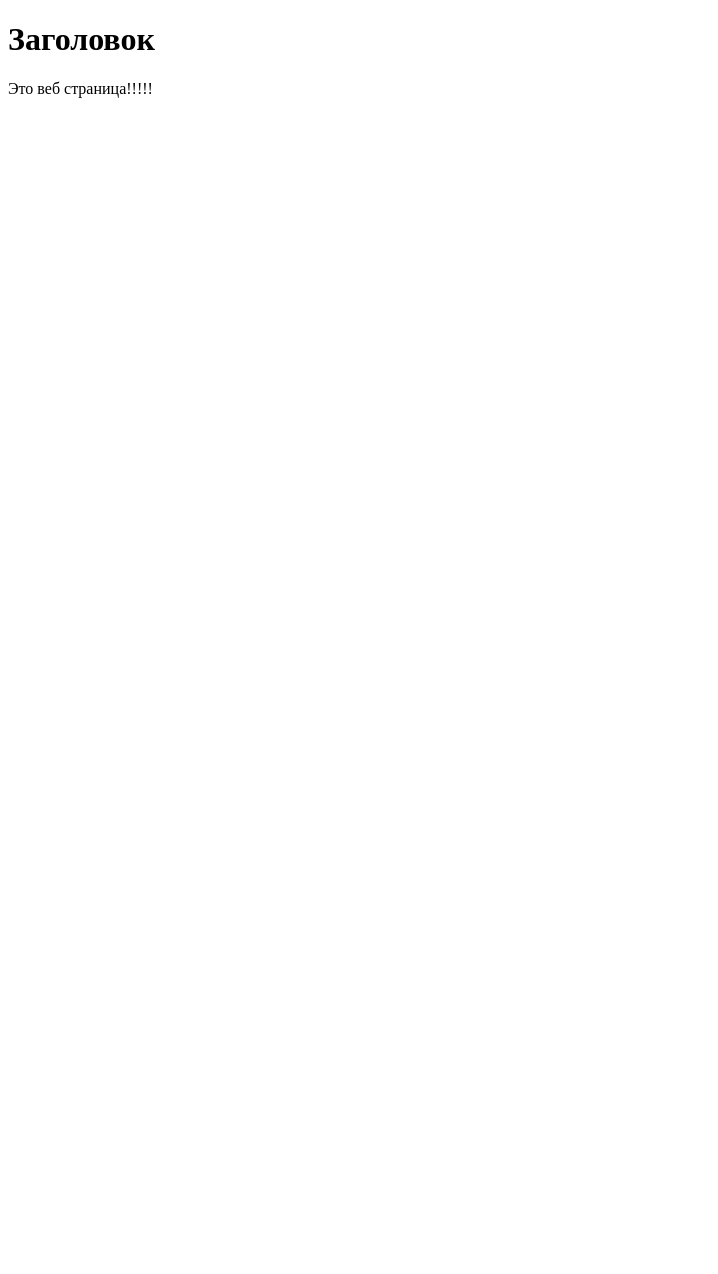
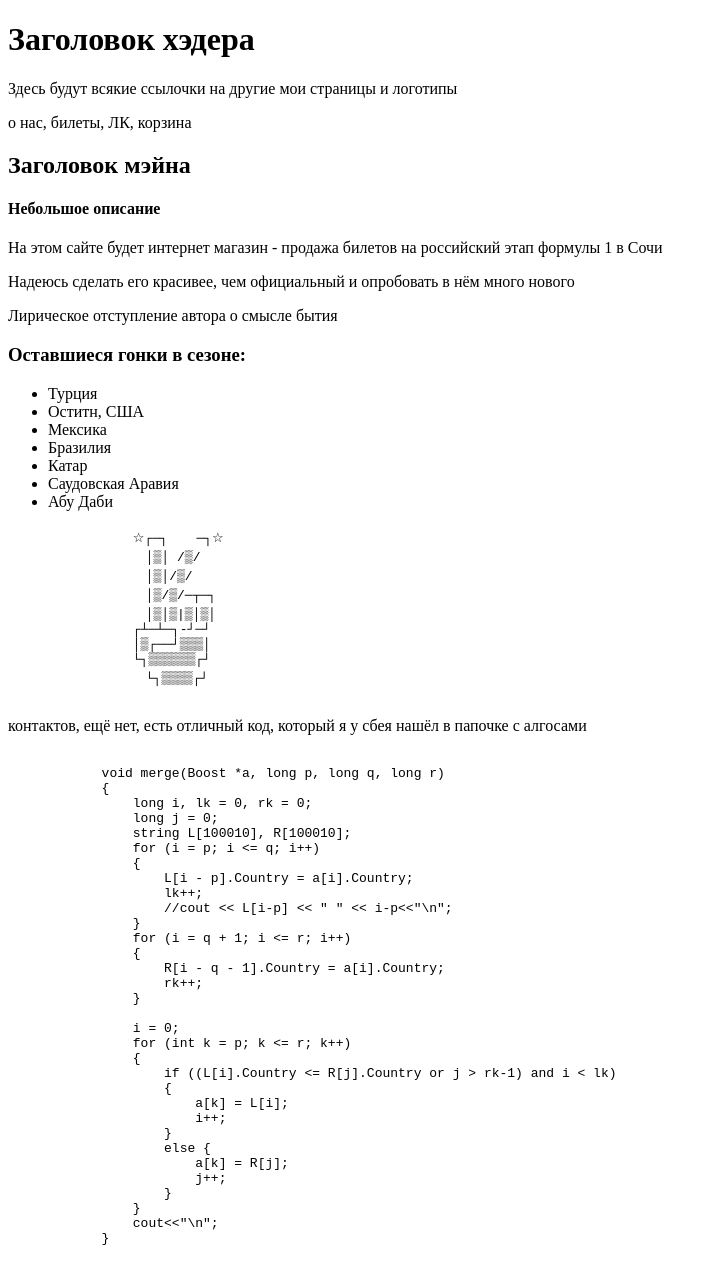
Before and after one commit to Artemon28/Artemon28.github.io, a plain HTML site: page index.html in a window 1280 px wide. Shown: the whole page, without its empty margins (0-718 px from the left). Before the commit the page ends 800 px from the top, so only its background shows below. Drawn offline with Linux system fonts and the light colour scheme.

Commit message:
all before quote

```diff
--- a/index.html
+++ b/index.html
@@ -1,11 +1,89 @@
 <!DOCTYPE html>
 <html lang="en">
 <head>
+    <title>F1 tickets Sochi gp</title>
+    <link href="outlines.css" rel="stylesheet">
     <meta charset="UTF-8">
-    <title>Всем ет</title>
+    <meta name="keywords" content="Ф1,Билеты,Сочи,Гран-при">
 </head>
 <body>
-    <h1>Заголовок</h1>
-    <p>Это веб страница!!!!!</p>
+    <header>
+        <h1>Заголовок хэдера</h1>
+        <p>Здесь будут всякие ссылочки на другие мои страницы и логотипы</p>
+        <nav>о нас, билеты, ЛК, корзина</nav>
+    </header>
+    <main>
+        <h2>Заголовок мэйна</h2>
+        <section>
+            <h4>Небольшое описание</h4>
+            <p>На этом сайте будет интернет магазин - продажа билетов на российский этап формулы 1 в Сочи</p>
+            <p>Надеюсь сделать его красивее, чем официальный и опробовать в нём много нового</p>
+        </section>
+        <article>
+            Лирическое отступление автора о смысле бытия
+        </article>
+        <aside>
+            <h3>Оставшиеся гонки в сезоне:</h3>
+            <ul>
+                <li>Турция</li>
+                <li>Оститн, США</li>
+                <li>Мексика</li>
+                <li>Бразилия</li>
+                <li>Катар</li>
+                <li>Саудовская Аравия</li>
+                <li>Абу Даби</li>
+            </ul>
+        </aside>
+        <aside>
+            <pre>
+                ☆┌─┐　  ─┐☆
+                　│▒│ /▒/
+                　│▒│/▒/
+                　│▒/▒/─┬─┐
+                　│▒│▒|▒│▒│
+                ┌┴─┴─┐-┘─┘
+                │▒┌──┘▒▒▒│
+                └┐▒▒▒▒▒▒┌┘
+                　└┐▒▒▒▒┌┘
+            </pre>
+        </aside>
+    </main>
+    <footer>
+        <p>контактов, ещё нет, есть отличный код, который я у сбея нашёл в папочке с алгосами</p>
+        <pre><code>
+            void merge(Boost *a, long p, long q, long r)
+            {
+                long i, lk = 0, rk = 0;
+                long j = 0;
+                string L[100010], R[100010];
+                for (i = p; i <= q; i++)
+                {
+                    L[i - p].Country = a[i].Country;
+                    lk++;
+                    //cout << L[i-p] << " " << i-p<<"\n";
+                }
+                for (i = q + 1; i <= r; i++)
+                {
+                    R[i - q - 1].Country = a[i].Country;
+                    rk++;
+                }
+
+                i = 0;
+                for (int k = p; k <= r; k++)
+                {
+                    if ((L[i].Country <= R[j].Country or j > rk-1) and i < lk)
+                    {
+                        a[k] = L[i];
+                        i++;
+                    }
+                    else {
+                        a[k] = R[j];
+                        j++;
+                    }
+                }
+                cout<<"\n";
+            }
+        </code></pre>
+    </footer>
 </body>
 </html>
```
Also changed, not shown: outlines.css (added).
